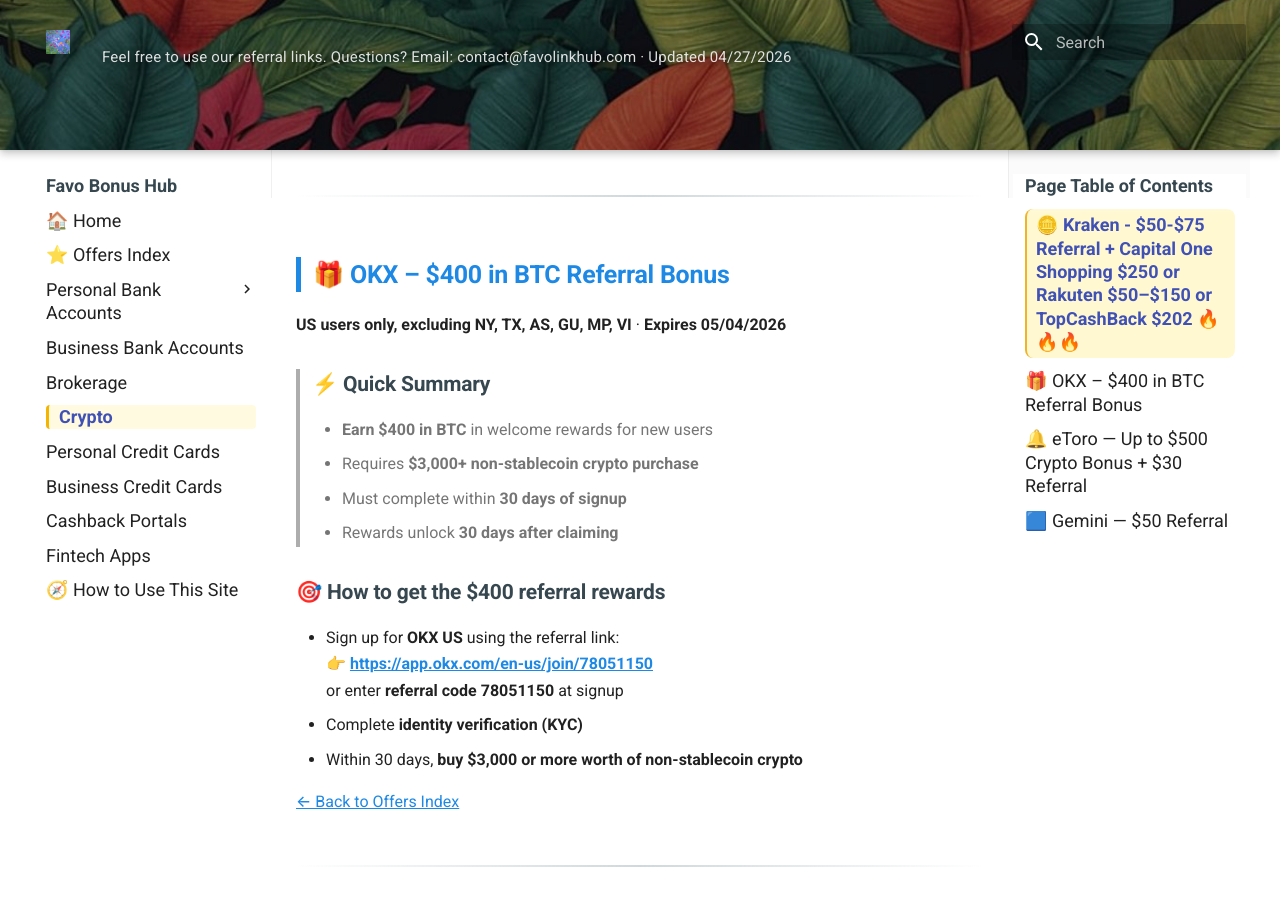
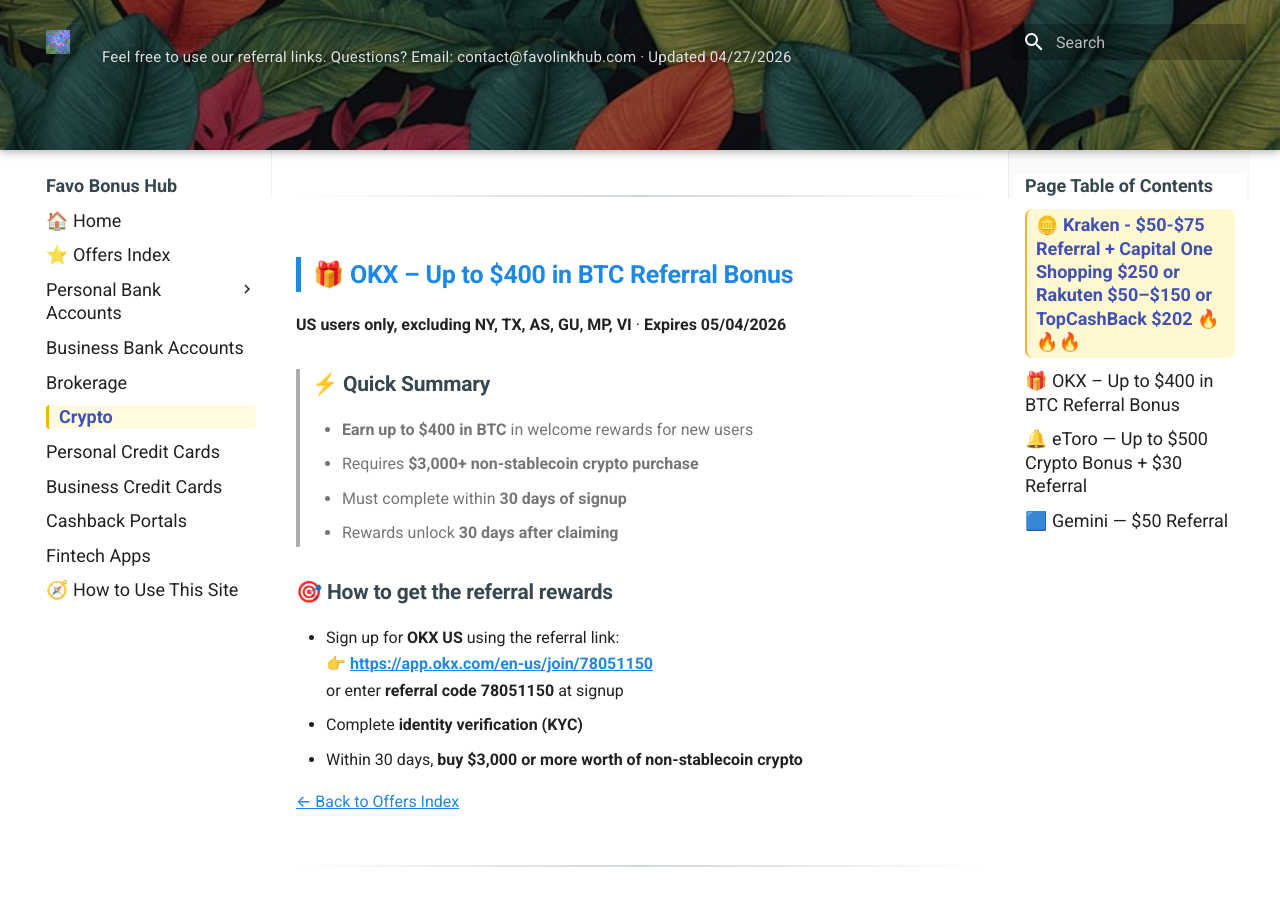
Before and after one commit to whispersofzephyr/favolinkhub-site, an MkDocs documentation site: the page built from docs/crypto.md, in a window 1280 px wide and 900 px high, scrolled down 4122 px. Built offline with MkDocs 1.6.1 and Material for MkDocs 9.7.7, drawn with Linux system fonts in a browser that asks for light colours.

Commit message:
Update OKX referral bonus description

```diff
--- a/docs/crypto.md
+++ b/docs/crypto.md
@@ -144,17 +144,17 @@ Instant Buy = market order → typically **1%–2% spread**.
 ---
 
 <a id="cr-okx"></a>
-## 🎁 OKX – $400 in BTC Referral Bonus
+## 🎁 OKX – Up to $400 in BTC Referral Bonus
 **US users only, excluding NY, TX, AS, GU, MP, VI** · **Expires 05/04/2026**
 
 > ### ⚡ Quick Summary
 >
-> - **Earn $400 in BTC** in welcome rewards for new users
+> - **Earn up to $400 in BTC** in welcome rewards for new users
 > - Requires **$3,000+ non-stablecoin crypto purchase**
 > - Must complete within **30 days of signup**
 > - Rewards unlock **30 days after claiming**
 
-### 🎯 How to get the $400 referral rewards
+### 🎯 How to get the referral rewards
 
 - Sign up for **OKX US** using the referral link:
   👉 [**https://app.okx.com/en-us/join/78051150**](https://app.okx.com/en-us/join/78051150)
```
